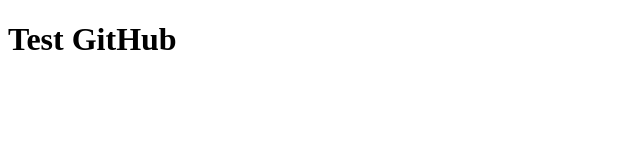
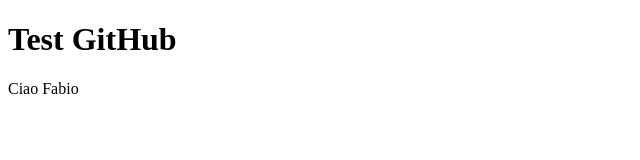
Before and after one commit to BabboPippo/Test, a plain HTML site: page index.html in a window 1280 px wide. Shown: the full height of the page, 0-640 px from the left. Drawn offline with Linux system fonts and the light colour scheme.

Commit message:
Change P

```diff
--- a/index.html
+++ b/index.html
@@ -8,5 +8,6 @@
 </head>
 <body>
     <h1>Test GitHub</h1>
+    <p>Ciao Fabio</p>
 </body>
 </html>
```
